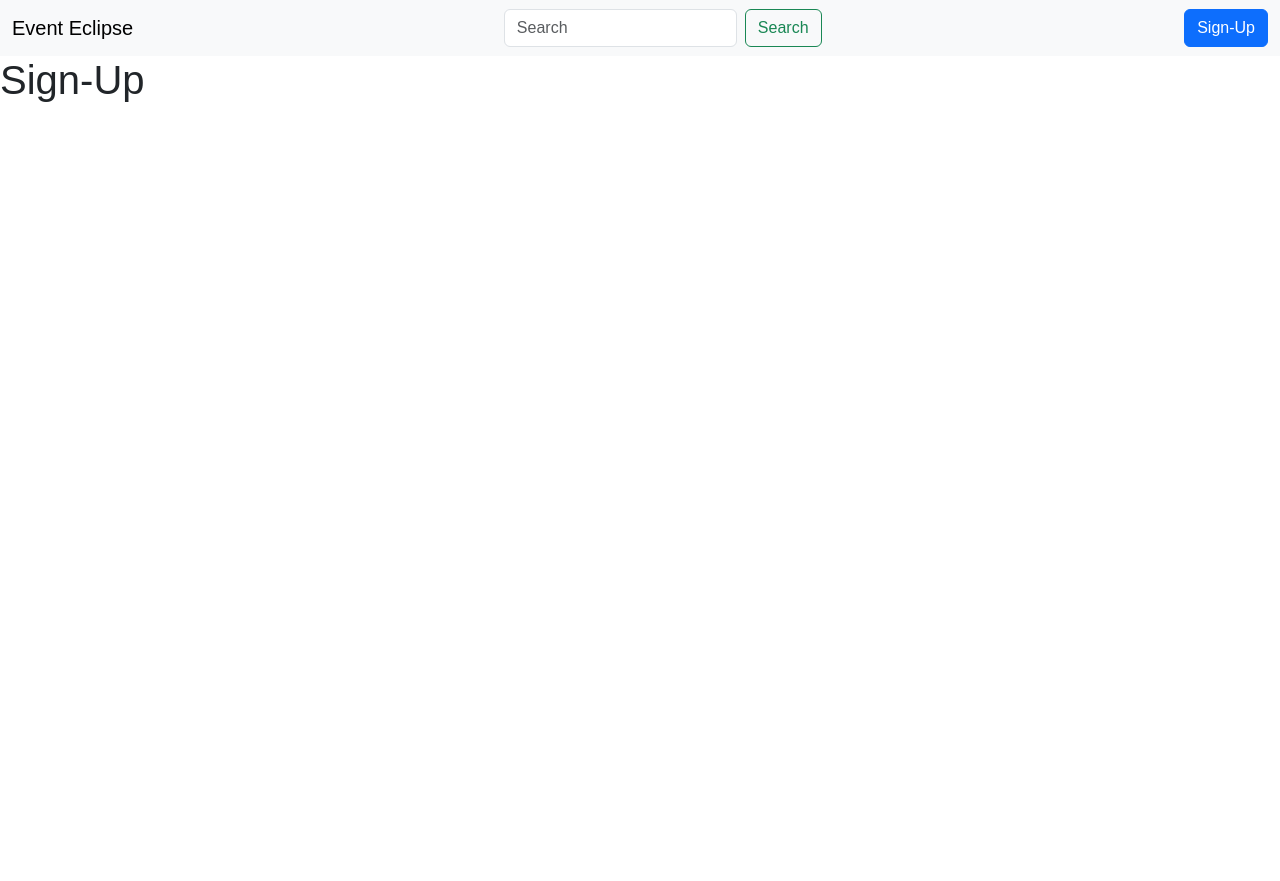
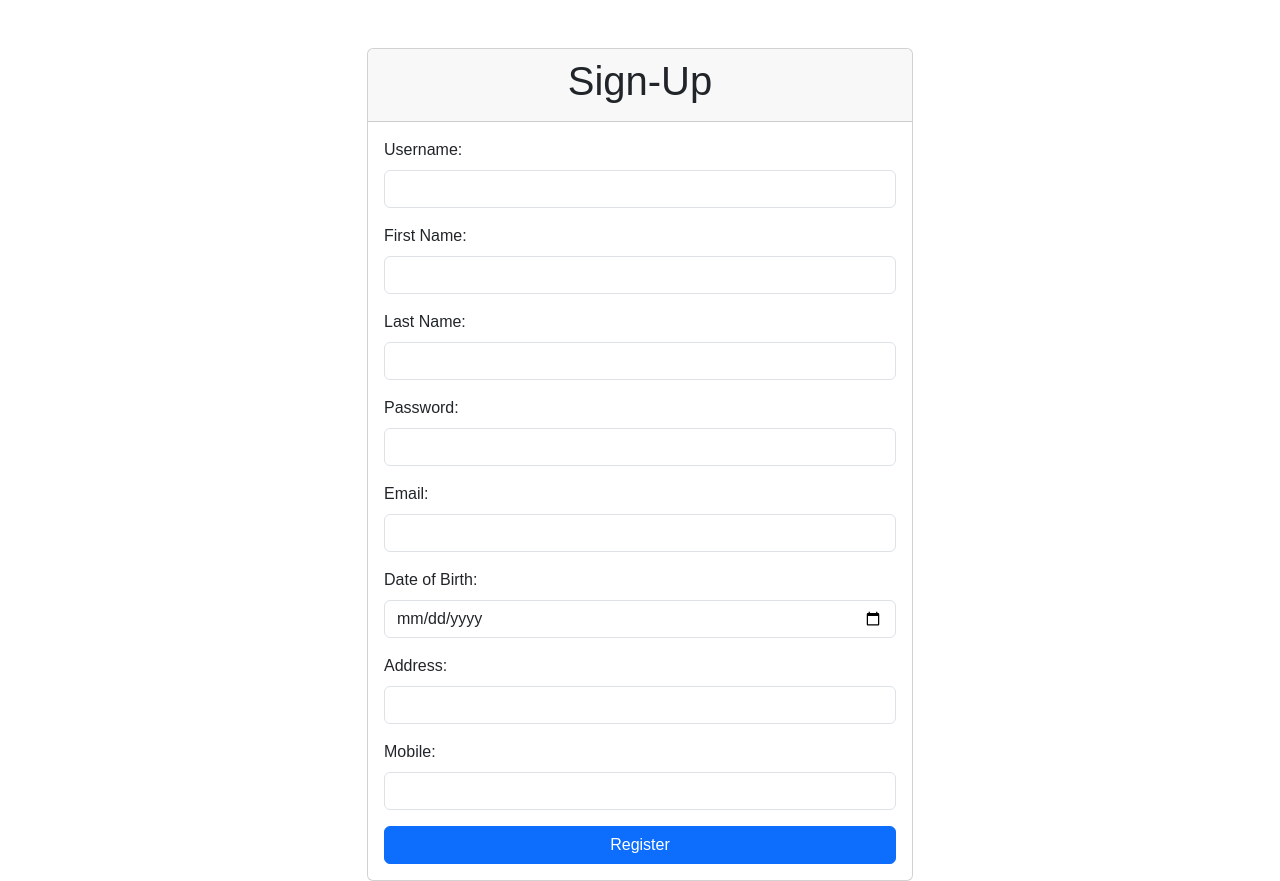
Before and after one commit to Tim-Alpha/Event-Eclipse-Frontend, a React (Create React App) app: page /auth in a window 1280 px wide. Before the commit the page ends 800 px from the top, so only its background shows below. Built offline with nearby package versions, Linux system fonts and the light colour scheme.

Commit message:
update: add registration page

```diff
--- a/src/components/Registration.js
+++ b/src/components/Registration.js
@@ -1,13 +1,106 @@
-import React from "react";
-import Header from "./Header";
+import React, { useState } from "react";
+import axios from "axios";
+import { useNavigate } from "react-router";
 
 const Registration = () => {
+    const [formData, setFormData] = useState({
+        username: "",
+        firstName: "",
+        lastName: "",
+        password: "",
+        email: "",
+        role: "USER",
+        dob: "",
+        address: "",
+        mobile: ""
+    });
+
+    const navigate = useNavigate();
+
+    const handleChange = (e) => {
+        const { name, value } = e.target;
+        setFormData(prevState => ({
+            ...prevState,
+            [name]: value
+        }));
+    };
+
+    const handleSubmit = async (e) => {
+        e.preventDefault();
+        try {
+            const response = await axios.post("http://localhost:3001/api/v1/users", formData);
+            console.log("Registration Successful:", response.data);
+            // Reset form fields after successful registration if needed
+
+            navigate('/user/verify', { state: { userData: formData } });
+
+            setFormData({
+                username: "",
+                firstName: "",
+                lastName: "",
+                password: "",
+                email: "",
+                role: "USER",
+                dob: "",
+                address: "",
+                mobile: ""
+            });
+        } catch (error) {
+            console.error("Registration Failed:", error);
+        }
+    };
+
     return (
         <>
-            <Header />
-            <div className="form_container">
-                <h1>Sign-Up</h1>
-
+            <div className="container mt-5">
+                <div className="row justify-content-center">
+                    <div className="col-md-6">
+                        <div className="card">
+                            <div className="card-header">
+                                <h1 className="text-center">Sign-Up</h1>
+                            </div>
+                            <div className="card-body">
+                                <form onSubmit={handleSubmit}>
+                                    <div className="mb-3">
+                                        <label htmlFor="username" className="form-label">Username:</label>
+                                        <input type="text" id="username" name="username" className="form-control" value={formData.username} onChange={handleChange} required />
+                                    </div>
+                                    <div className="mb-3">
+                                        <label htmlFor="firstName" className="form-label">First Name:</label>
+                                        <input type="text" id="firstName" name="firstName" className="form-control" value={formData.firstName} onChange={handleChange} required />
+                                    </div>
+                                    <div className="mb-3">
+                                        <label htmlFor="lastName" className="form-label">Last Name:</label>
+                                        <input type="text" id="lastName" name="lastName" className="form-control" value={formData.lastName} onChange={handleChange} required />
+                                    </div>
+                                    <div className="mb-3">
+                                        <label htmlFor="password" className="form-label">Password:</label>
+                                        <input type="password" id="password" name="password" className="form-control" value={formData.password} onChange={handleChange} required />
+                                    </div>
+                                    <div className="mb-3">
+                                        <label htmlFor="email" className="form-label">Email:</label>
+                                        <input type="email" id="email" name="email" className="form-control" value={formData.email} onChange={handleChange} required />
+                                    </div>
+                                    <div className="mb-3">
+                                        <label htmlFor="dob" className="form-label">Date of Birth:</label>
+                                        <input type="date" id="dob" name="dob" className="form-control" value={formData.dob} onChange={handleChange} required />
+                                    </div>
+                                    <div className="mb-3">
+                                        <label htmlFor="address" className="form-label">Address:</label>
+                                        <input type="text" id="address" name="address" className="form-control" value={formData.address} onChange={handleChange} required />
+                                    </div>
+                                    <div className="mb-3">
+                                        <label htmlFor="mobile" className="form-label">Mobile:</label>
+                                        <input type="tel" id="mobile" name="mobile" pattern="[0-9]{10}" className="form-control" value={formData.mobile} onChange={handleChange} required />
+                                    </div>
+                                    <div className="d-grid">
+                                        <button type="submit" className="btn btn-primary">Register</button>
+                                    </div>
+                                </form>
+                            </div>
+                        </div>
+                    </div>
+                </div>
             </div>
         </>
     )
```
